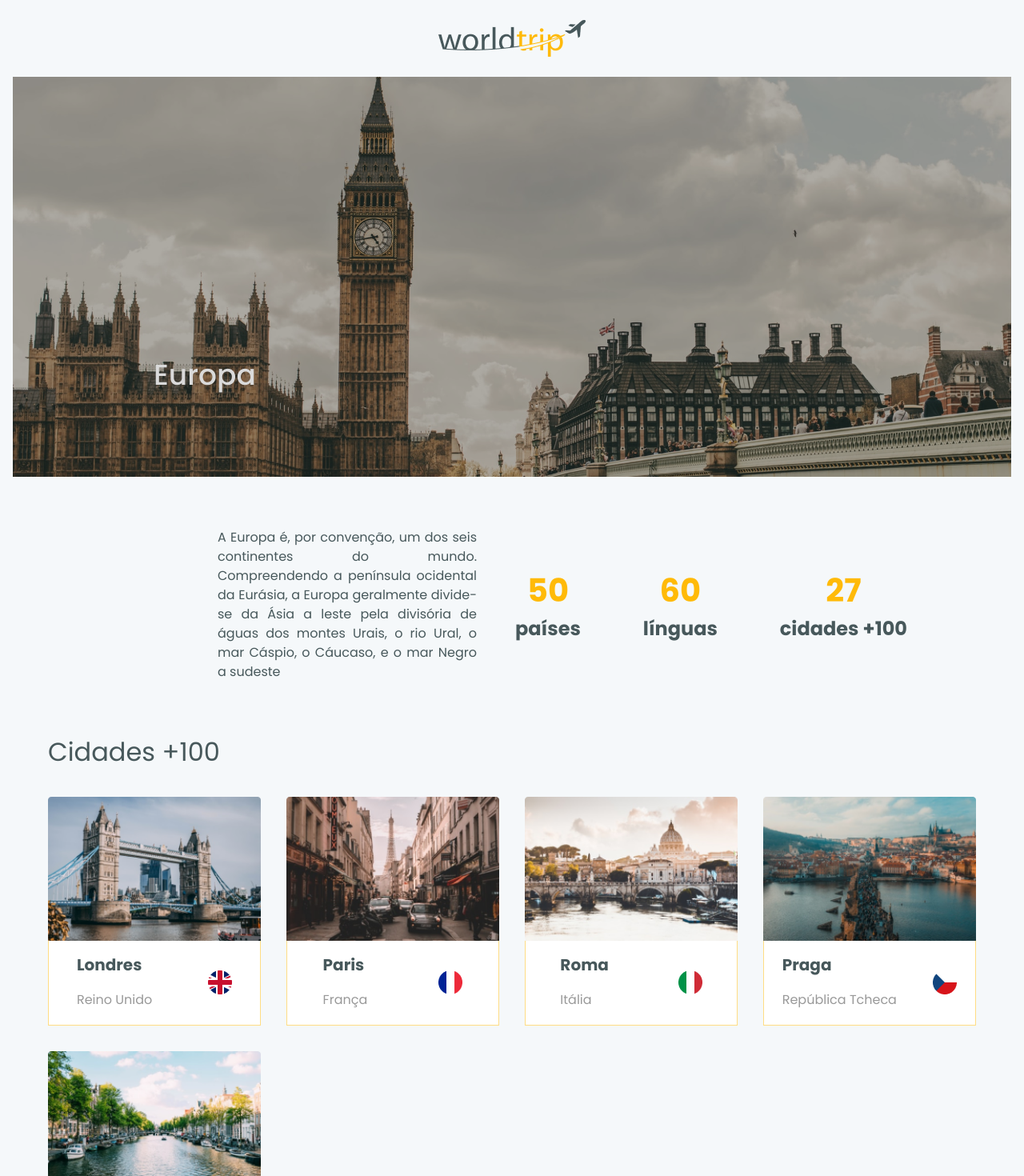
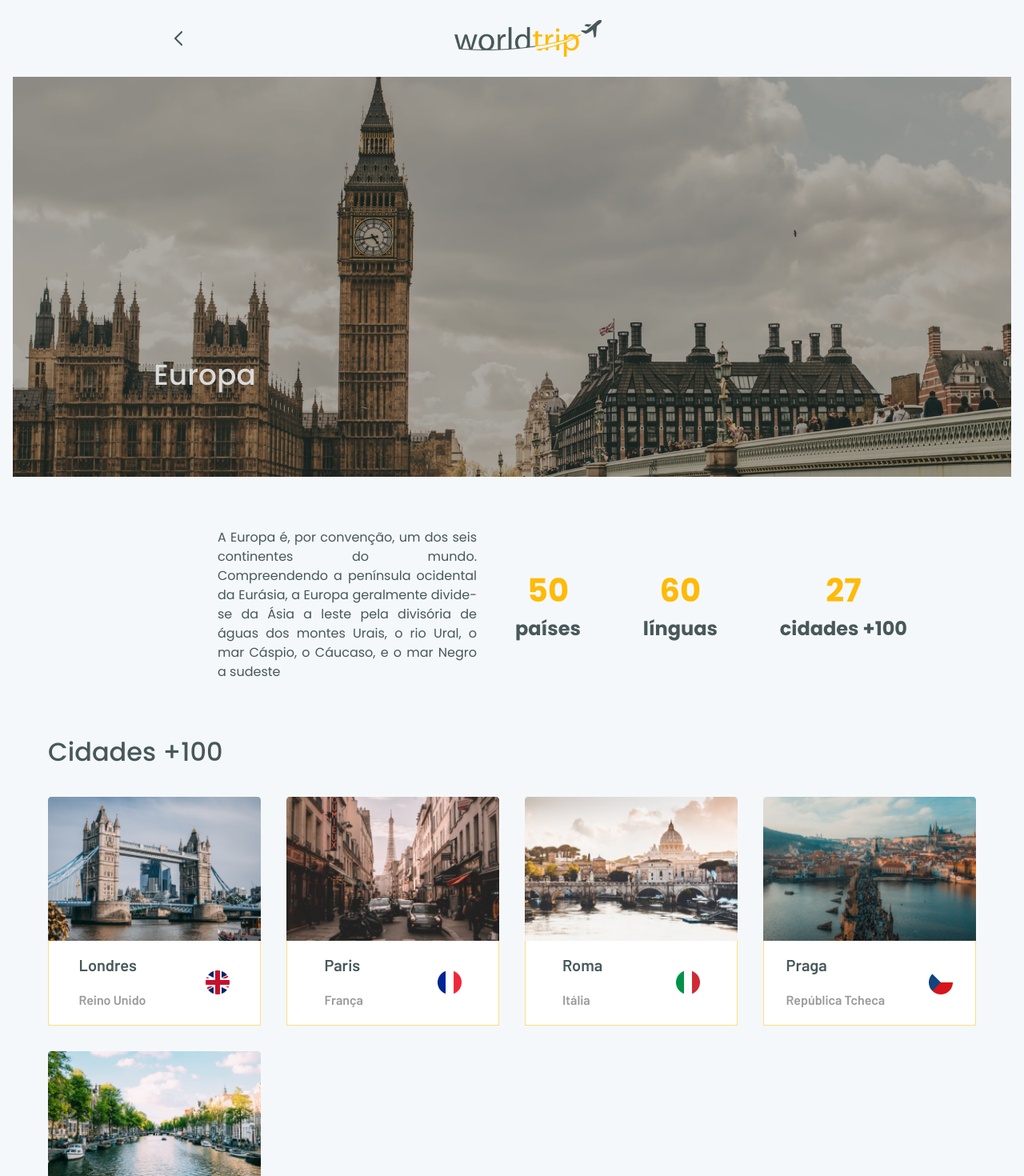
Before and after one commit to Lucasplpx/desafio-interface-chakraui, a Next.js app: page /continent in a window 1280 px wide. Shown: the top 1470 px of the page at 80% size. Built offline with nearby package versions, Linux system fonts and the light colour scheme.

Commit message:
fix layout, btn_back...

```diff
--- /dev/null
+++ b/src/components/ButtonBack/index.tsx
@@ -0,0 +1,15 @@
+import { useRouter } from 'next/router';
+import { Button, Image } from '@chakra-ui/react';
+
+export function ButtonBack() {
+  const { back } = useRouter();
+
+  function handleBackPage() {
+    back();
+  }
+  return (
+    <Button bg='gray.50' onClick={handleBackPage}>
+      <Image objectFit='cover' src='./img/btn_back.png' alt='voltar' />
+    </Button>
+  );
+}
--- a/src/components/Cities/Card/index.tsx
+++ b/src/components/Cities/Card/index.tsx
@@ -27,10 +27,21 @@ export function CardCity({
         borderColor='yellow.100'
       >
         <Flex flexDir='column' h='100%' justify='space-evenly'>
-          <Text fontWeight={600} fontSize='20px' lineHeight='25px'>
+          <Text
+            fontFamily='Barlow'
+            fontWeight={600}
+            fontSize='20px'
+            lineHeight='25px'
+          >
             {city}
           </Text>
-          <Text color='gray.250' fontSize='16px' lineHeight='25px'>
+          <Text
+            fontFamily='Barlow'
+            fontWeight={600}
+            color='gray.250'
+            fontSize='16px'
+            lineHeight='25px'
+          >
             {country}
           </Text>
         </Flex>
--- a/src/components/Cities/index.tsx
+++ b/src/components/Cities/index.tsx
@@ -4,7 +4,9 @@ import { CardCity } from './Card';
 export function Cities() {
   return (
     <Flex flexDir='column' maxWidth={1160} h={700} mx='auto' mt='4rem'>
-      <Text fontSize='2rem'>Cidades +100</Text>
+      <Text fontSize='2rem' fontWeight={500}>
+        Cidades +100
+      </Text>
 
       <Grid templateColumns='repeat(4, 1fr)' gap={8} mt='2rem'>
         <GridItem>
--- a/src/components/Header/index.tsx
+++ b/src/components/Header/index.tsx
@@ -1,6 +1,11 @@
-import { Flex, Image } from '@chakra-ui/react';
+import { Box, Flex, Image } from '@chakra-ui/react';
+import { ButtonBack } from '../ButtonBack';
 
-export function Header() {
+type HeaderProps = {
+  isBtnBack?: boolean;
+};
+
+export function Header({ isBtnBack = false }: HeaderProps) {
   return (
     <Flex
       as='header'
@@ -12,8 +17,10 @@ export function Header() {
       align='center'
       px='6'
     >
-      <Flex w='100%' justify='center'>
+      <Flex w='100%' justify='space-around' align='center'>
+        {isBtnBack && <ButtonBack />}
         <Image objectFit='cover' src='./img/logo.png' alt='logo' />
+        {isBtnBack && <Box />}
       </Flex>
     </Flex>
   );
--- a/src/pages/_document.tsx
+++ b/src/pages/_document.tsx
@@ -11,6 +11,11 @@ export default class MyDocument extends Document {
             href='https://fonts.googleapis.com/css2?family=Poppins:wght@300;400;500;700&display=swap'
             rel='stylesheet'
           />
+
+          <link
+            href='https://fonts.googleapis.com/css2?family=Barlow:wght@400;500;600&display=swap'
+            rel='stylesheet'
+          />
         </Head>
 
         <body>
--- a/src/pages/continent/index.tsx
+++ b/src/pages/continent/index.tsx
@@ -7,7 +7,7 @@ import { Header } from '../../components/Header';
 export default function Home() {
   return (
     <Container maxW={1440}>
-      <Header />
+      <Header isBtnBack />
       <ContinentBanner />
       <ContinentInfo />
       <Cities />
--- a/src/pages/index.tsx
+++ b/src/pages/index.tsx
@@ -14,7 +14,7 @@ export default function Home() {
 
       <ListTravel />
       <Flex justify='center' mt={24}>
-        <Divider w='90px' color='gray.300' border='2px' />
+        <Divider w='90px' color='gray.300' border='2px' opacity={1} />
       </Flex>
       <Frase />
       <SlideContinents />
--- a/src/styles/theme.ts
+++ b/src/styles/theme.ts
@@ -23,6 +23,8 @@ export const theme = extendTheme({
       body: {
         bg: 'gray.50',
         color: 'gray.300',
+        '--swiper-navigation-color': '#FFBA08',
+        '--swiper-pagination-color': '#FFBA08',
       },
     },
   },
```
Also changed, not shown: src/components/SlideContinents/index.tsx (+42 -12 lines), public/img/btn_back.png (added).
